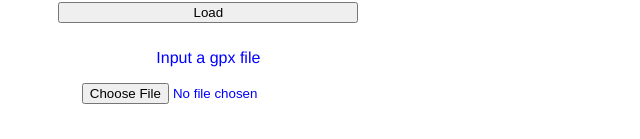
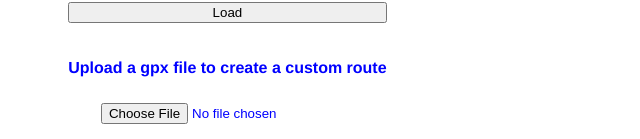
Before and after one commit to jePhip/CycleHostClient, a Vue app: page / in a window 1280 px wide. Shown: the part 397-536 px from the top of the page, without its empty margins (104-744 px from the left). Built offline with nearby package versions, Linux system fonts and the light colour scheme.

Commit message:
..more finishing touches

```diff
--- a/src/components/Map.vue
+++ b/src/components/Map.vue
@@ -13,7 +13,7 @@
         <button @click="loadjson">Load</button>
       </div>
       <div class="gpxInput">
-        <p>Input a gpx file</p>
+        <p>Upload a gpx file to create a custom route</p>
         <input type="file" ref="file" @change="handleFileChange">
       </div>
     </div>
@@ -146,6 +146,10 @@
     .gpxInput {
       align-content: center;
     }
+    .gpxInput p{
+      padding: 10px;
+      font-weight: bold
+    }
     .routeList button{
       width: 51%;
     }
```
